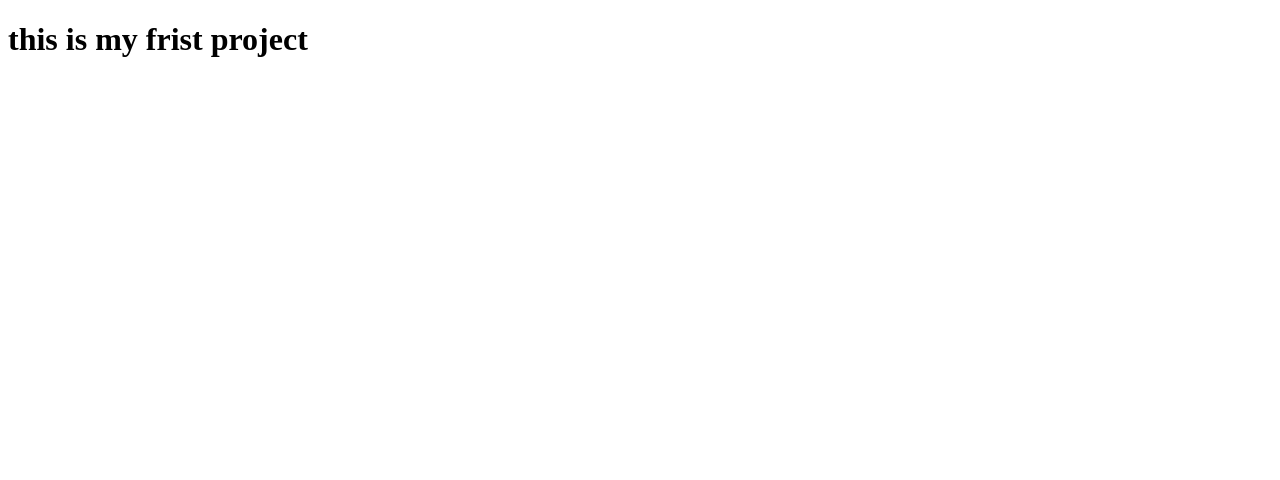
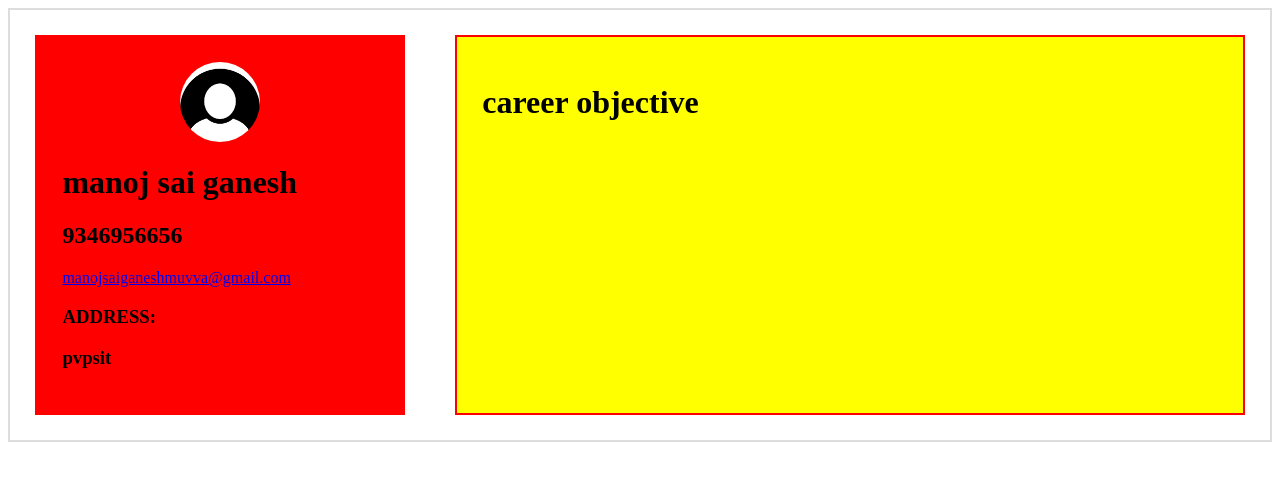
Before and after one commit to manojsaiganeshmuvva/PVPResume, a plain HTML site: page index.html in a window 1280 px wide. Drawn offline with Linux system fonts and the light colour scheme.

Commit message:
addingfile

```diff
--- /dev/null
+++ b/data.json
@@ -0,0 +1,8 @@
+{
+  "profile":{
+    "name":"MANOJ SAI GANESH MUVVA",
+    "email":"manojsaiganeshmuvva@gmail.com",
+    "moblie":"9346956656",
+    "Address":"pvp siddharatha college"
+  }
+}
--- a/index.html
+++ b/index.html
@@ -1,10 +1,24 @@
 <!DOCTYPE html>
-<html lang="en" dir="ltr">
+<html>
   <head>
     <meta charset="utf-8">
-    <title>resume</title>
+    <link rel="stylesheet" href="style.css">
   </head>
-  <body>
-    <h1> this is my frist project</h1>
-  </body>
-</html>
+<body>
+    <div class="parent">
+      <div class="childone">
+        <img src="k.jpg" alt="profile">
+        <h1>manoj sai ganesh</h1>
+        <h2>9346956656</h2>
+        <a href="mailto:manojsaiganeshmuvva@gmail.com">manojsaiganeshmuvva@gmail.com</a>
+        <h3>ADDRESS:<h3>
+          <p1> pvpsit</p1>
+      </div>
+      <div class="childtwo">
+        <h1>career objective</h1>
+      </div>
+  </div>
+  <script type="text/javascript" src="main.js">
+  </script>
+ </body>
+ </html>
--- /dev/null
+++ b/main.js
@@ -0,0 +1,15 @@
+function getfile(file,callback){
+  var xhr=new XMLHttpRequest();
+  xhr.overrideMimeType("application/json");
+  xhr.open("GET",file,true);
+  xhr.onreadystatechange=function(){
+    if(xhr.readyState=== 4 && xhr.status=="200"){
+      callback(xhr.responseText);
+    }
+  };
+xhr.send(null);
+}
+getfile("data.json",function(text){
+  var data=JSON.parse(text);
+  console.log(data);
+})
--- /dev/null
+++ b/style.css
@@ -0,0 +1,38 @@
+.parent{
+  display:flex;
+  flex-direction: row;
+  border:2px solid #ddd;
+}
+.childone{
+  width:30%;
+  border:2px solid red;
+  padding:2%;
+  margin:2%;
+  background-color: red;
+  border-radius: 10xp;
+}
+  .childtwo{
+
+
+  width:70%;
+  border:2px solid red;
+  padding:2%;
+  margin:2%;
+    background-color: yellow;
+    border-radius: 10xp;
+
+
+}
+img{
+width:80px;
+height=90px;
+display:block;
+margin-left: auto;
+margin-right: auto;
+border-radius:50%;
+box-shadow:9px 6px 8px red;
+}
+
+a{
+  word-wrap: break-word;
+}
```
Also changed, not shown: k.jpg (added).
